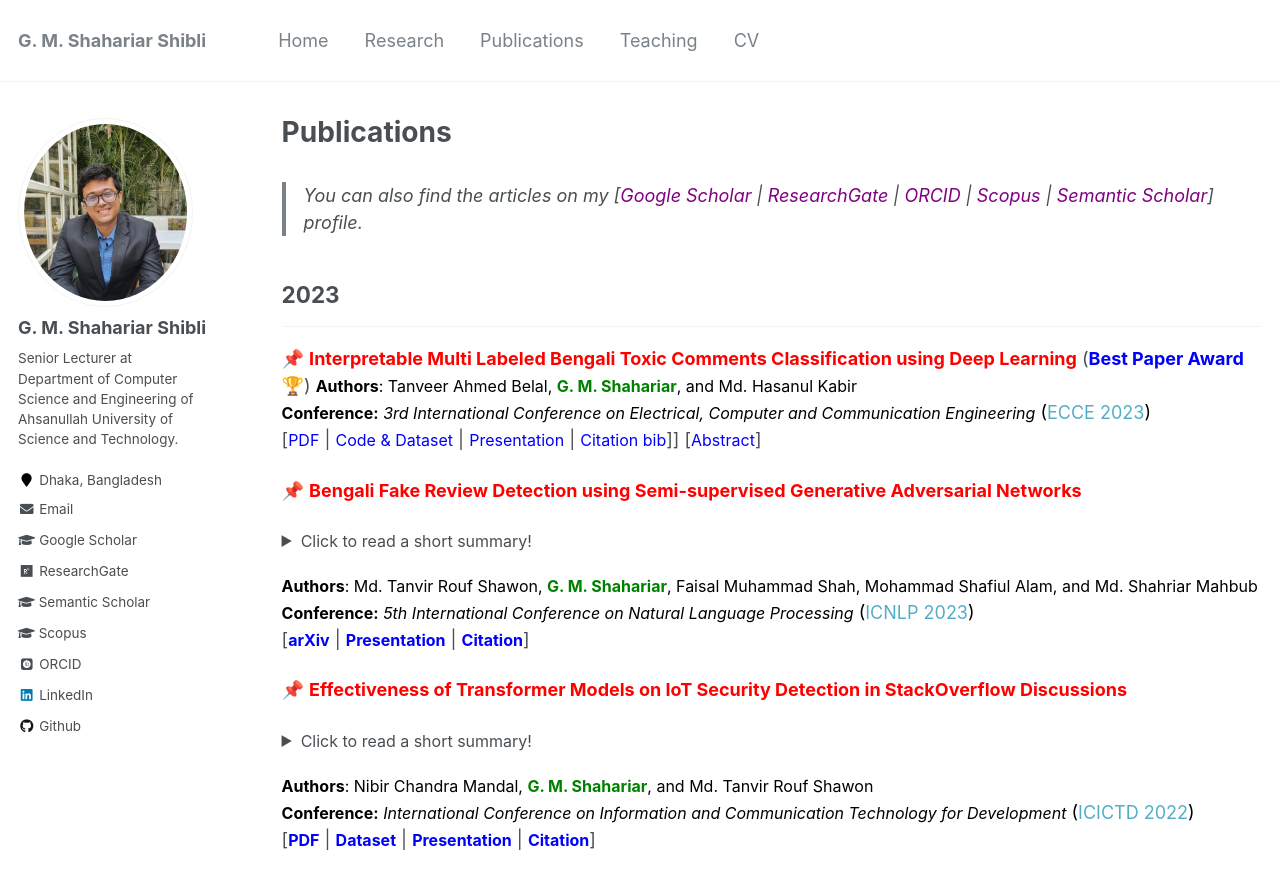
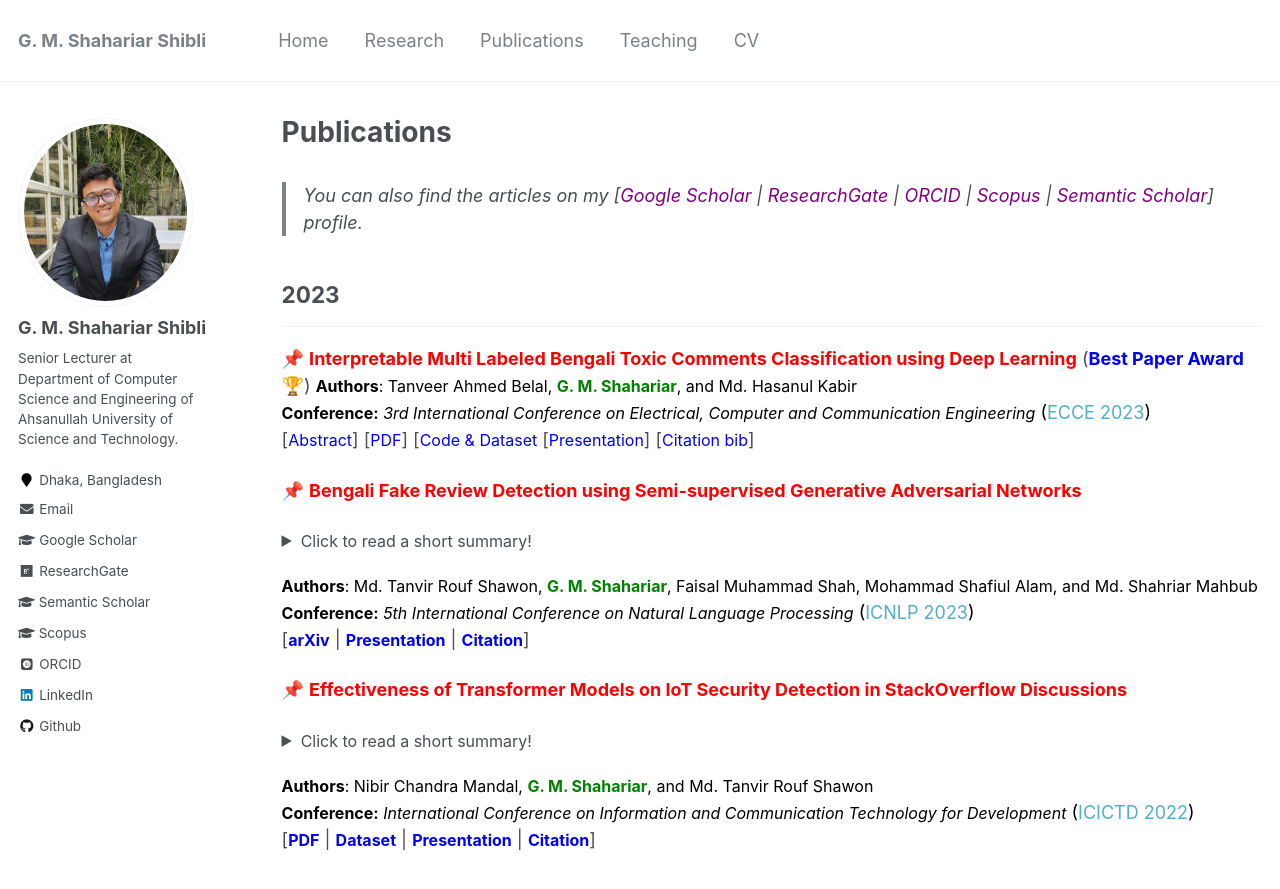
Before and after one commit to shahariar-shibli/shahariar-shibli.github.io, a Jekyll site: the page built from _pages/publications.md, in a window 1280 px wide and 900 px high. Shown: the top 889 px of the window. Built offline with Jekyll 4.4.1, drawn with Linux system fonts in a browser that asks for light colours; some web fonts are replaced.

Commit message:
Update publications.md

```diff
--- a/_pages/publications.md
+++ b/_pages/publications.md
@@ -20,7 +20,7 @@
 	<font size="3"><strong>Conference:</strong><em> 3rd International Conference on Electrical, Computer and Communication Engineering</em></font> ([ECCE 2023](https://webs.cuet.ac.bd/ecce/))
 </span>
 <br>
-[[<span style ="color:Blue"><font size="3">PDF</font></span>](https://www.researchgate.net/publication/369924719_Interpretable_Multi_Labeled_Bengali_Toxic_Comments_Classification_using_Deep_Learning)  \|  [<span style ="color:Blue"><font size="3">Code & Dataset</font></span>](https://github.com/deepu099cse/Multi-Labeled-Bengali-Toxic-Comments-Classification)  \|  [<span style ="color:Blue"><font size="3">Presentation</font></span>](https://shahariar-shibli.github.io/files/ECCE2023/ECCE-Toxic-Comments-Presentation.pptx) \|  <a style="color:blue;" href="#" onclick="$('#ecce2023_bib').toggle();return false;"><font size="3">Citation bib</font></a>]] [<a style="color:blue;" href="#" onclick="$('#ecce2023_summary').toggle();return false;"><font size="3">Abstract</font></a>]
+[<a style="color:blue;" href="#" onclick="$('#ecce2023_summary').toggle();return false;"><font size="3">Abstract</font></a>] [[<span style ="color:Blue"><font size="3">PDF</font></span>](https://www.researchgate.net/publication/369924719_Interpretable_Multi_Labeled_Bengali_Toxic_Comments_Classification_using_Deep_Learning)] [[<span style ="color:Blue"><font size="3">Code & Dataset</font></span>](https://github.com/deepu099cse/Multi-Labeled-Bengali-Toxic-Comments-Classification) [[<span style ="color:Blue"><font size="3">Presentation</font></span>](https://shahariar-shibli.github.io/files/ECCE2023/ECCE-Toxic-Comments-Presentation.pptx)] [<a style="color:blue;" href="#" onclick="$('#ecce2023_bib').toggle();return false;"><font size="3">Citation bib</font></a>]
 
 <div id="ecce2023_bib" class="bib" style="display:none;">
 	<pre>
```
